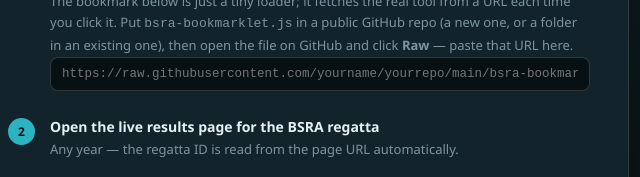
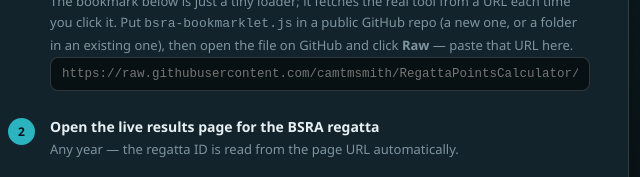
Before and after one commit to camtmsmith/RegattaPointsCalculator, a plain HTML site: page index.html in a window 1280 px wide. Shown: the part 214-391 px from the top of the page, 341-981 px from the left. Drawn offline with Linux system fonts and the light colour scheme.

Commit message:
1.2
added git hub link

```diff
--- a/index.html
+++ b/index.html
@@ -47,7 +47,7 @@
     <div>
       <div class="st">One-time setup &mdash; host the script somewhere public</div>
       <div class="sd">The bookmark below is just a tiny loader; it fetches the real tool from a URL each time you click it. Put <code>bsra-bookmarklet.js</code> in a public GitHub repo (a new one, or a folder in an existing one), then open the file on GitHub and click <b>Raw</b> &mdash; paste that URL here.</div>
-      <input class="src-input" id="src-url" type="url" placeholder="https://raw.githubusercontent.com/yourname/yourrepo/main/bsra-bookmarklet.js" autocomplete="off" spellcheck="false">
+      <input class="src-input" id="src-url" type="url" placeholder="https://raw.githubusercontent.com/camtmsmith/RegattaPointsCalculator/refs/heads/main/bsra-bookmarklet.js" autocomplete="off" spellcheck="false">
       <div class="src-status" id="src-status"></div>
     </div>
   </div>
```
